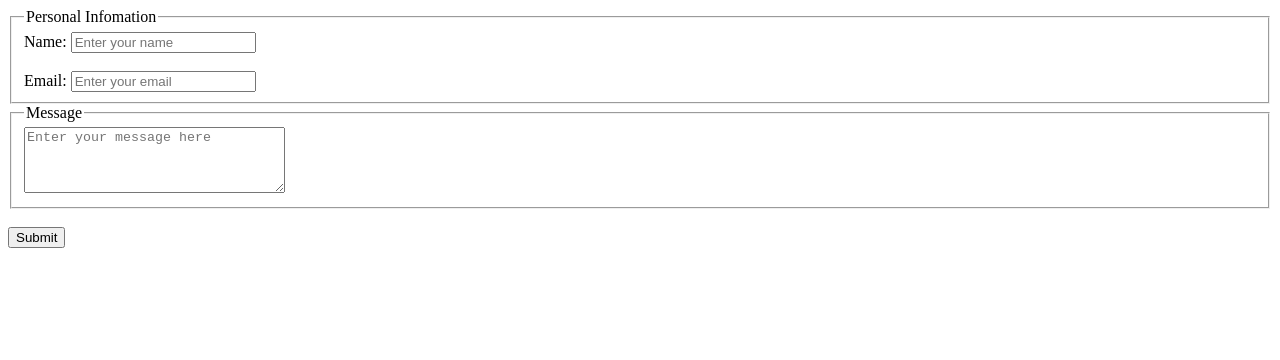
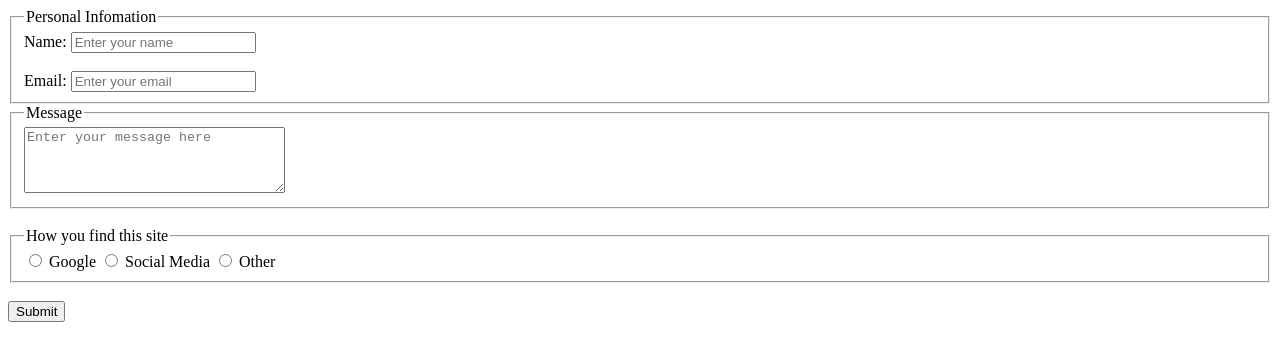
Before and after one commit to DhanushkaChandimal/Assignment---Intro-to-HTML-Concepts, a plain HTML site: page index.html in a window 1280 px wide. Drawn offline with Linux system fonts and the light colour scheme.

Commit message:
Insert a radio button

```diff
--- a/index.html
+++ b/index.html
@@ -25,6 +25,19 @@
             <textarea name="message" id="message" placeholder="Enter your message here" rows="4" cols="30"></textarea>
         </fieldset><br>
 
+        <fieldset>
+            <legend>How you find this site</legend>
+
+            <input type="radio" name="how-find" id="google" value="google">
+            <label for="google">Google</label>
+
+            <input type="radio" name="how-find" id="social-media" value="social-media">
+            <label for="social-media">Social Media</label>
+
+            <input type="radio" name="how-find" id="other" value="other">
+            <label for="other">Other</label>
+        </fieldset><br>
+
         <input type="submit" value="Submit">
     </form>
 </body>
```
